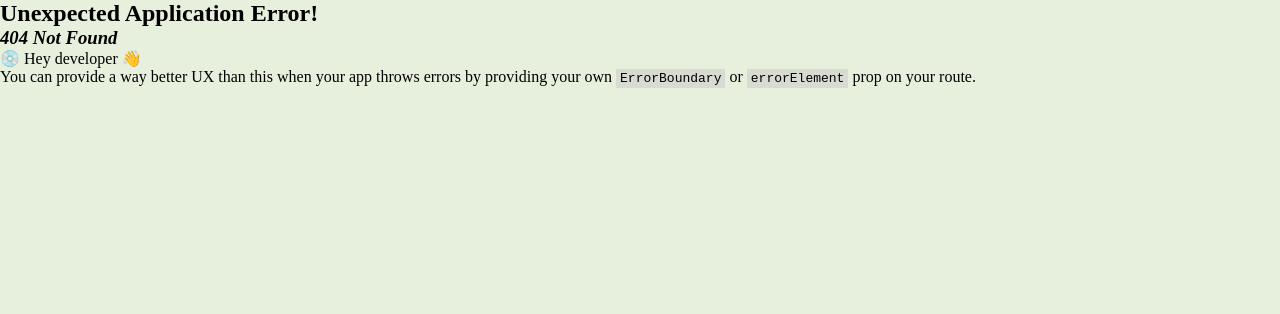
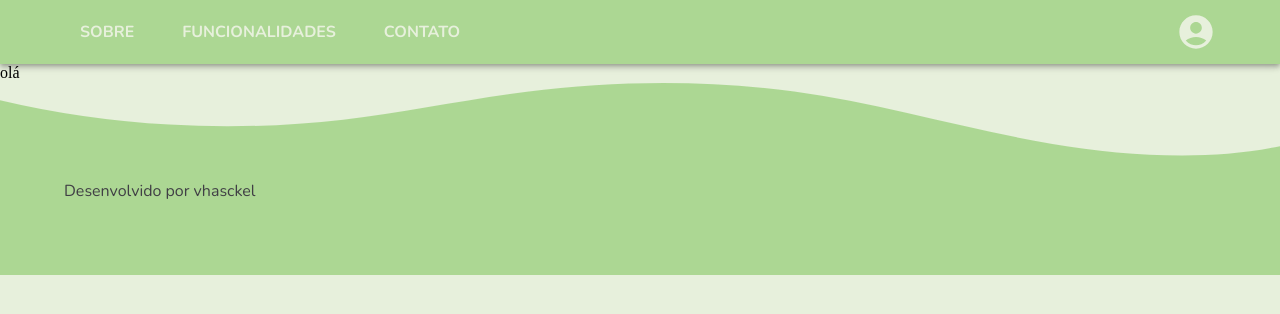
Before and after one commit to vhasckel/ecofriend, a React (Vite) app: page /login in a window 1280 px wide. Before the commit this address had no page. Shown: the top 314 px of the page. Built offline with nearby package versions, Linux system fonts and the light colour scheme.

Commit message:
feat: link p/ página de login

```diff
--- a/src/components/DropDownMenu/DropDownMenu.jsx
+++ b/src/components/DropDownMenu/DropDownMenu.jsx
@@ -8,6 +8,7 @@ import {
   MenuList,
   Box,
 } from "@mui/material";
+import { Link } from "react-router-dom";
 import { useTheme } from "@emotion/react";
 
 import useMenu from "../../hooks/useMenu";
@@ -18,7 +19,7 @@ const DropDownMenu = ({
   sxProps,
   buttonId = "composition-button",
   menuId = "composition-menu",
-  ariaLabel = "menu button",
+  links,
 }) => {
   const theme = useTheme();
   const { open, anchorRef, handleToggle, handleClose, handleListKeyDown } =
@@ -68,7 +69,12 @@ const DropDownMenu = ({
                   onKeyDown={handleListKeyDown}
                 >
                   {menuItems.map((item, index) => (
-                    <MenuItem key={index} onClick={handleClose}>
+                    <MenuItem
+                      key={item}
+                      component={links ? Link : "div"}
+                      to={links ? links[index] : undefined}
+                      onClick={handleClose}
+                    >
                       {item}
                     </MenuItem>
                   ))}
--- a/src/components/Header/Header.jsx
+++ b/src/components/Header/Header.jsx
@@ -44,6 +44,7 @@ const Header = () => {
             <DropDownMenu
               icon={AccountCircleRoundedIcon}
               menuItems={["Entrar", "Cadastrar"]}
+              links={["/login", "/register"]}
             />
           </Box>
         </Toolbar>
--- a/src/main.jsx
+++ b/src/main.jsx
@@ -5,6 +5,7 @@ import App from "./App.jsx";
 
 import LandingPage from "./pages/LandingPage/index.jsx";
 import "./index.css";
+import Login from "./pages/Login/index.jsx";
 
 const router = createBrowserRouter([
   {
@@ -15,6 +16,10 @@ const router = createBrowserRouter([
         path: "/",
         element: <LandingPage />,
       },
+      {
+        path: "/login",
+        element: <Login />,
+      },
     ],
   },
 ]);
--- a/src/pages/Login/index.jsx
+++ b/src/pages/Login/index.jsx
@@ -0,0 +1,7 @@
+import React from "react";
+
+const Login = () => {
+  return <div>olá</div>;
+};
+
+export default Login;
```
